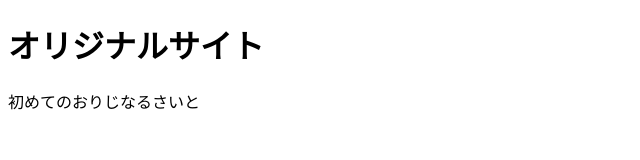
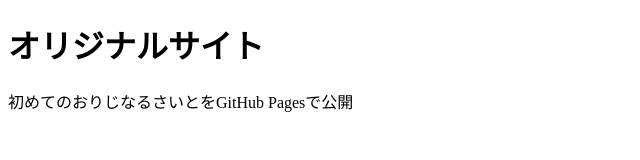
Before and after one commit to nakamumu/mysite, a plain HTML site: page index.html in a window 1280 px wide. Shown: the whole page, without its empty margins (0-640 px from the left). Drawn offline with Linux system fonts and the light colour scheme.

Commit message:
Add files via upload

```diff
--- a/index.html
+++ b/index.html
@@ -7,6 +7,6 @@
 </head>
 <body>
   <h1>オリジナルサイト</h1>
-  <p>初めてのおりじなるさいと</p>
+  <p>初めてのおりじなるさいとをGitHub Pagesで公開</p>
 </body>
 </html>
```
